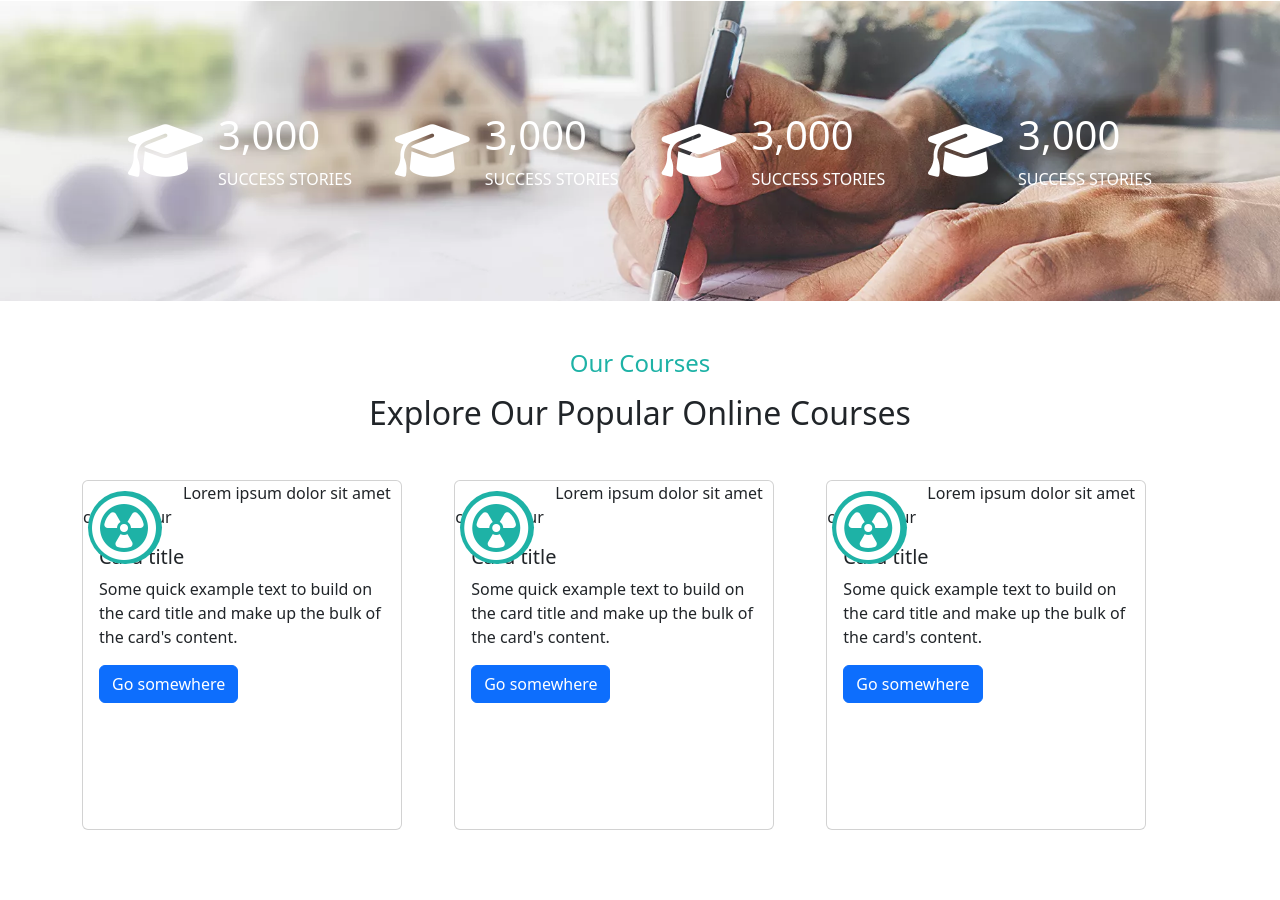
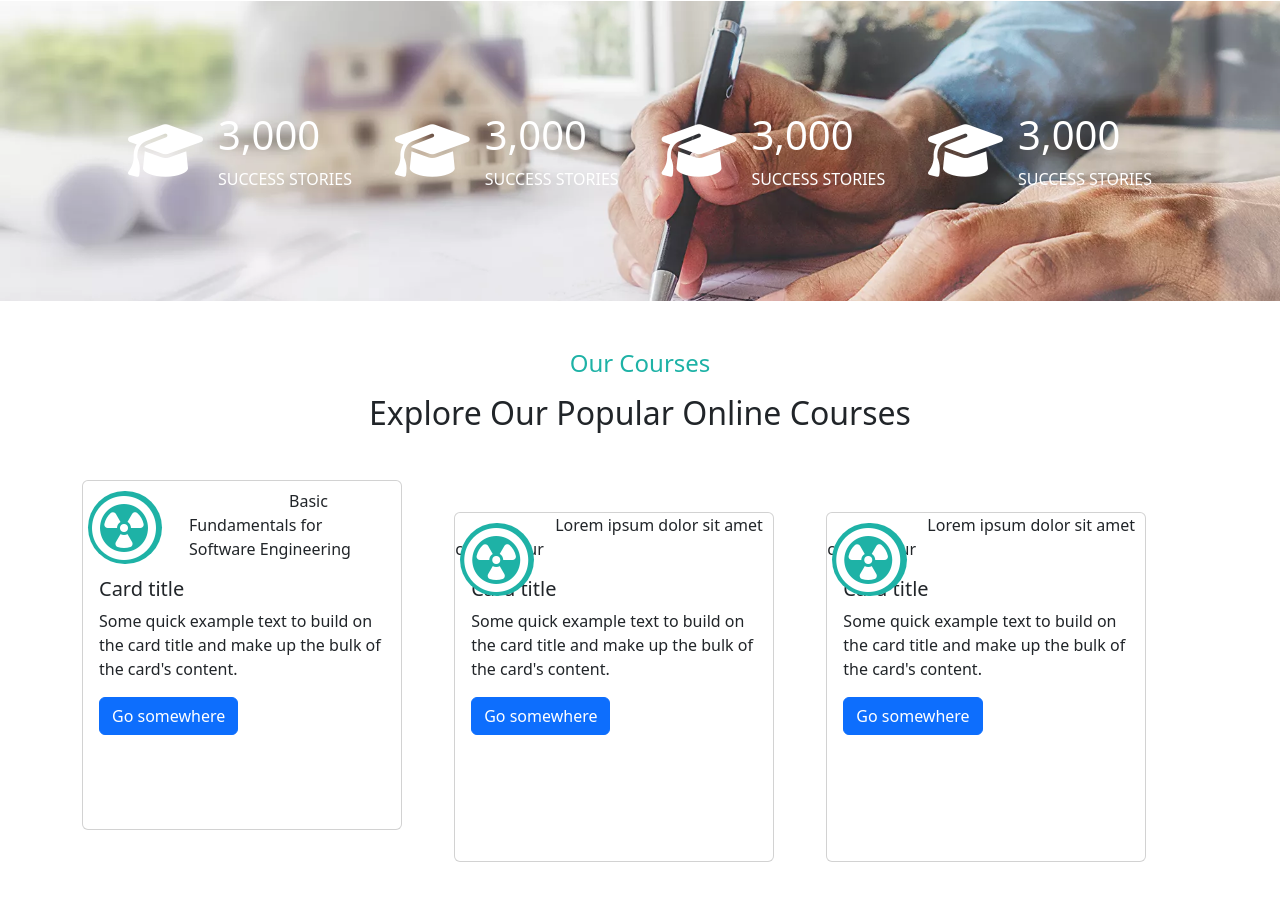
Before and after one commit to justdesigner2704/project-work, a plain HTML site: page index.html in a window 1280 px wide. Shown: the part 1866-2766 px from the top of the page. Before the commit the page ends 2744 px from the top, so only its background shows below. Drawn offline with nearby package versions, Linux system fonts and the light colour scheme.

Commit message:
new commit

```diff
--- a/index.html
+++ b/index.html
@@ -296,8 +296,17 @@
                 <div class="carousel-inner">
                     <div class="carousel-item active" data-bs-interval="100000">
                       <div class="card d-inline-block me-5" style="width: 20rem; height: 350px;">
-                        <div class="card-icon"><i class="fa-solid fa-circle-radiation fa-4x"></i></div>
-                          <p class="w-50 mt-4 card-p">Lorem ipsum dolor sit amet consectetur</p>
+                        <div class="row w-100">
+                          <div class="col-md-4">
+                            <div class="card-icon"><i class="fa-solid fa-circle-radiation fa-4x"></i></div>
+
+                          </div>
+                          <div class="col-md-8 justify-content-center mt-2">
+                            <p class="w-50 mt-4 card-p">Basic Fundamentals for Software Engineering</p>
+                          </div>
+                        </div>
+
+
                         <div class="card-body">
                           <h5 class="card-title">Card title</h5>
                           <p class="card-text">Some quick example text to build on the card title and make up the bulk of the card's content.</p>
```
